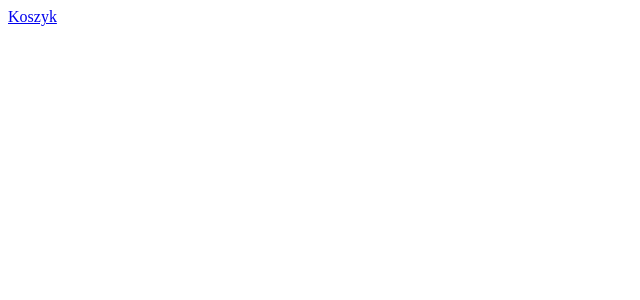
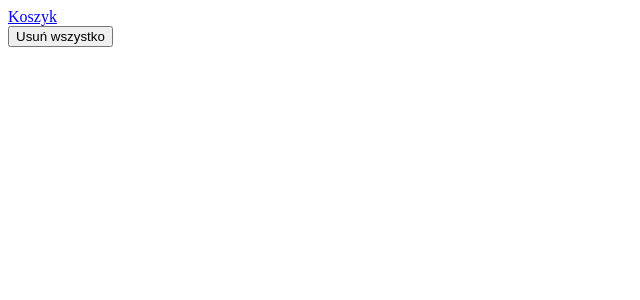
Before and after one commit to Balcerzyk/e-commerce, a React (Create React App) app: page /cart in a window 1280 px wide. Shown: the top 300 px of the page, without its empty margins (0-640 px from the left). Built offline with nearby package versions, Linux system fonts and the light colour scheme.

Commit message:
clear cart button

```diff
--- a/src/views/cart.js
+++ b/src/views/cart.js
@@ -1,17 +1,27 @@
 import React from 'react';
 import { connect } from 'react-redux';
+import actions from '../app/cart/duck/actions'
 
-
-const ProductsContainer = ({cartState}) =>
+const ProductsContainer = (props) =>
 <div>
-  {cartState.cartProducts.map(product =>
+  {props.cartState.cartProducts.map(product =>
     <div>
       {product.title}
     </div>
   )}
+  <button onClick={() => {
+    props.reset();
+    localStorage.clear("cart");
+  }}>Usuń wszystko</button>
 </div>
 
 const mapStateToProps = state => ({
     cartState: state.cart
 })
-export default connect(mapStateToProps, {}) (ProductsContainer);
+
+const mapDispatchToProps = dispatch => ({
+  add: (cartProduct) => dispatch(actions.add(cartProduct)),
+  reset: () => dispatch(actions.reset())
+})
+
+export default connect(mapStateToProps, mapDispatchToProps) (ProductsContainer);
```
